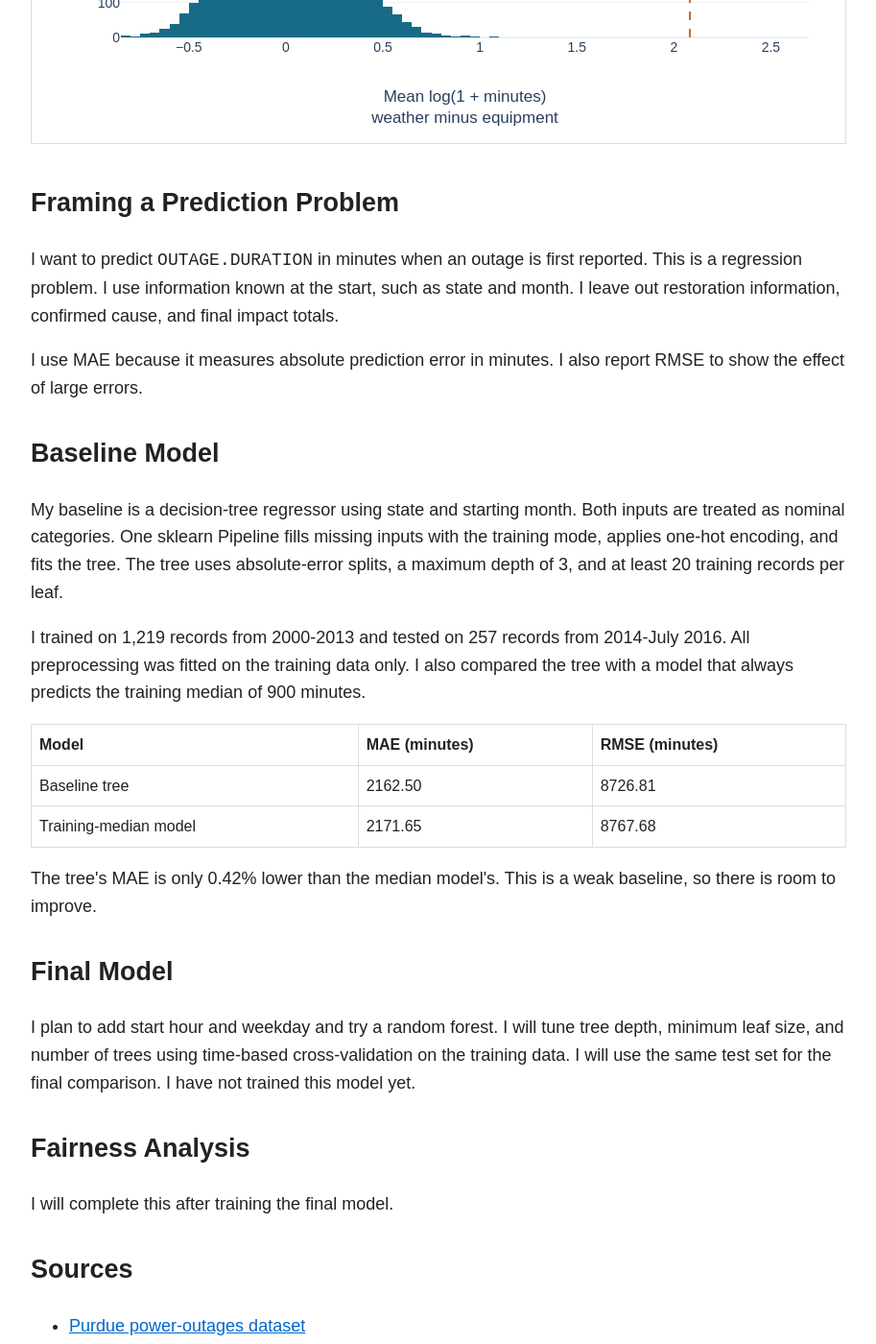
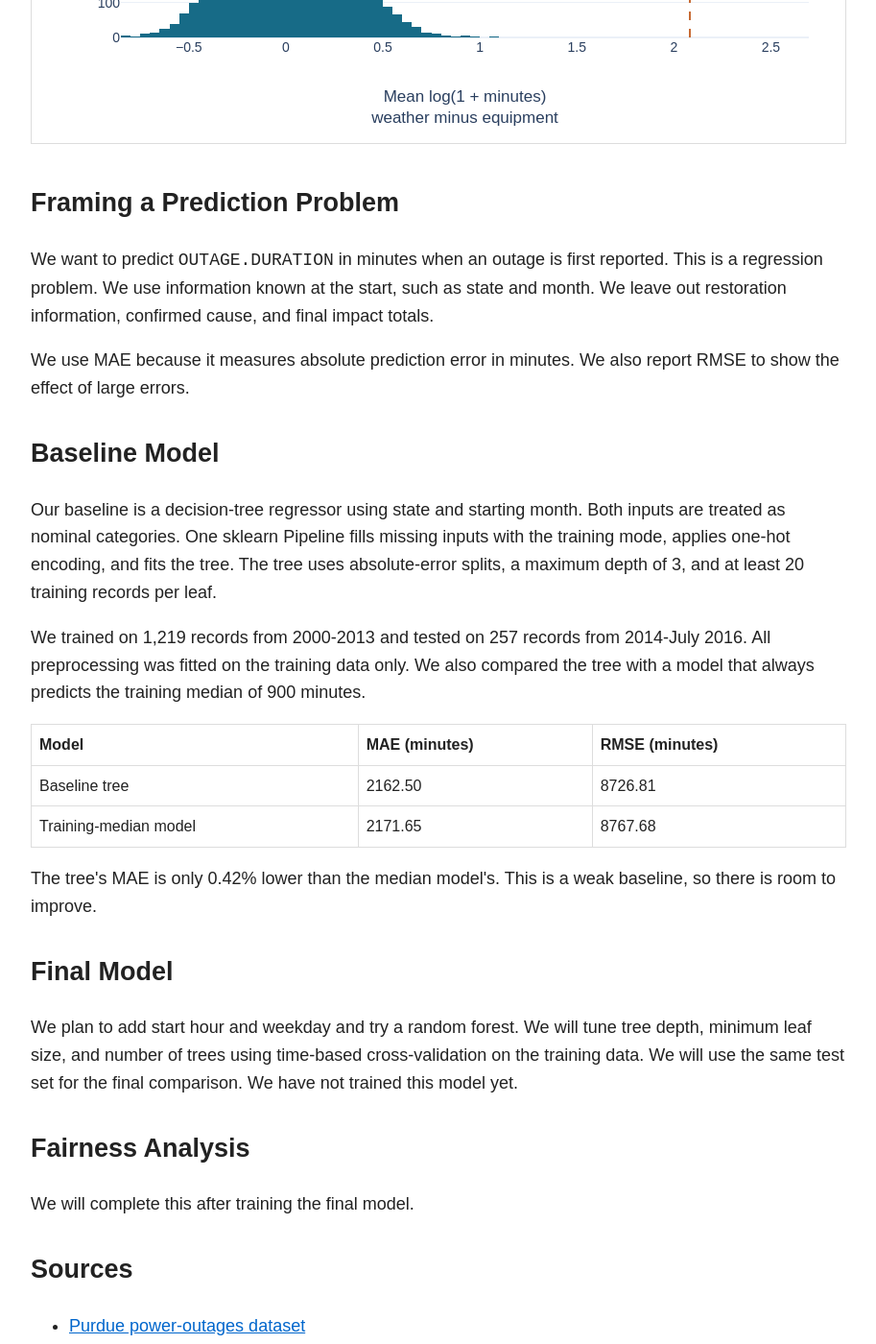
Before and after one commit to yifanliu0108/when-the-lights-stay-off, a Jekyll site: the page built from index.html, in a window 1280 px wide and 1400 px high, scrolled down 3744 px. Shown: the whole window at 96% size, without its empty margins (183-1096 px from the left). Built offline with Jekyll 4.4.1, drawn with Linux system fonts in a browser that asks for light colours; nearby versions of some CDN libraries; library files that are not in the unit come from our copies; some of the changed text lies outside the part shown.

Commit message:
Add Alva Huang and use group wording throughout the report

```diff
--- a/_config.yml
+++ b/_config.yml
@@ -1,5 +1,5 @@
 title: "When the Lights Stay Off"
-description: "Severe weather and the duration of major U.S. power outages — Emily Liu"
+description: "Severe weather and the duration of major U.S. power outages — Emily Liu and Alva Huang"
 url: "https://yifanliu0108.github.io"
 baseurl: "/when-the-lights-stay-off"
 markdown: kramdown
--- a/_layouts/default.html
+++ b/_layouts/default.html
@@ -3,7 +3,7 @@
 <head>
   <meta charset="utf-8">
   <meta name="viewport" content="width=device-width, initial-scale=1">
-  <title>{{ site.title }} - Emily Liu</title>
+  <title>{{ site.title }} - Emily Liu and Alva Huang</title>
   <link rel="stylesheet" href="assets/report.css">
 </head>
 <body>
--- a/index.html
+++ b/index.html
@@ -2,16 +2,16 @@
 layout: default
 ---
 <h1>When the Lights Stay Off</h1>
-<p>Emily Liu<br>DSC 80 - Project 4, Checkpoint 2</p>
+<p>Emily Liu and Alva Huang<br>DSC 80 - Project 4, Checkpoint 2</p>
 
 <h2>Introduction</h2>
-<p>My question is: do severe-weather outages tend to last longer than equipment-failure outages?</p>
-<p>I am using the Purdue power-outages dataset. It has 1,534 major U.S. outage records from January 2000 to July 2016. Long outages can affect people's daily lives, so I wanted to look at how duration differs by cause.</p>
-<p>The main columns are <code>CAUSE.CATEGORY</code> (reported cause) and <code>OUTAGE.DURATION</code> (duration in minutes). I also use <code>U.S._STATE</code> and <code>MONTH</code> to predict duration.</p>
+<p>Our question is: do severe-weather outages tend to last longer than equipment-failure outages?</p>
+<p>We are using the Purdue power-outages dataset. It has 1,534 major U.S. outage records from January 2000 to July 2016. Long outages can affect people's daily lives, so we wanted to look at how duration differs by cause.</p>
+<p>The main columns are <code>CAUSE.CATEGORY</code> (reported cause) and <code>OUTAGE.DURATION</code> (duration in minutes). We also use <code>U.S._STATE</code> and <code>MONTH</code> to predict duration.</p>
 
 <h2>Data Cleaning and Exploratory Data Analysis</h2>
-<p>I skipped the description and units rows in the Excel file and removed an empty column. I combined the date and time columns into start and restoration timestamps. I kept zero durations and left missing values as missing.</p>
-<p>There are 58 missing durations. I exclude these records when duration is needed. In 31 records, the reported duration differs from the timestamp interval by more than one minute. I kept the reported duration instead of replacing it.</p>
+<p>We skipped the description and units rows in the Excel file and removed an empty column. We combined the date and time columns into start and restoration timestamps. We kept zero durations and left missing values as missing.</p>
+<p>There are 58 missing durations. We exclude these records when duration is needed. In 31 records, the reported duration differs from the timestamp interval by more than one minute. We kept the reported duration instead of replacing it.</p>
 <p>Here are the first five cleaned records:</p>
 <div class="table-container">
   <table>
@@ -24,7 +24,7 @@ layout: default
   </table>
 </div>
 
-<p>The median duration is about 11.7 hours, while the mean is about 43.8 hours. Some outages last much longer than most others. I used log(1 + duration) to show this range while keeping zeros.</p>
+<p>The median duration is about 11.7 hours, while the mean is about 43.8 hours. Some outages last much longer than most others. We used log(1 + duration) to show this range while keeping zeros.</p>
 <iframe src="assets/duration_distribution.html" title="Distribution of outage durations" loading="lazy"></iframe>
 
 <p>The median is 41.0 hours for severe weather and about 3.7 hours for equipment failure. There are 744 weather records and 55 equipment-failure records with observed durations.</p>
@@ -45,22 +45,22 @@ layout: default
 </div>
 
 <h2>Assessment of Missingness</h2>
-<p>I have not completed the missingness tests yet. These will be part of the final project.</p>
+<p>We have not completed the missingness tests yet. These will be part of the final project.</p>
 
 <h2>Hypothesis Testing</h2>
 <p><strong>Null hypothesis:</strong> Duration has the same distribution for severe-weather and equipment-failure outages.</p>
 <p><strong>Alternative hypothesis:</strong> Severe-weather outages have a larger mean log(1 + duration in minutes).</p>
-<p>My statistic is the weather-group mean log(1 + duration) minus the equipment-failure-group mean. I used a one-sided permutation test with 10,000 shuffles and a significance level of 0.05. Missing durations were excluded, and zeros were kept.</p>
-<p>The observed statistic was 2.082619. None of the shuffled statistics was as large, giving a corrected p-value of 1/10001, or about 0.000100. I reject the null under the test's assumptions. This supports an association with higher mean log-transformed duration for weather outages, but it does not show causation. Differences in location, year, or reporting could also matter.</p>
+<p>Our statistic is the weather-group mean log(1 + duration) minus the equipment-failure-group mean. We used a one-sided permutation test with 10,000 shuffles and a significance level of 0.05. Missing durations were excluded, and zeros were kept.</p>
+<p>The observed statistic was 2.082619. None of the shuffled statistics was as large, giving a corrected p-value of 1/10001, or about 0.000100. We reject the null under the test's assumptions. This supports an association with higher mean log-transformed duration for weather outages, but it does not show causation. Differences in location, year, or reporting could also matter.</p>
 <iframe src="assets/hypothesis_permutation.html" title="Permutation test results" loading="lazy"></iframe>
 
 <h2>Framing a Prediction Problem</h2>
-<p>I want to predict <code>OUTAGE.DURATION</code> in minutes when an outage is first reported. This is a regression problem. I use information known at the start, such as state and month. I leave out restoration information, confirmed cause, and final impact totals.</p>
-<p>I use MAE because it measures absolute prediction error in minutes. I also report RMSE to show the effect of large errors.</p>
+<p>We want to predict <code>OUTAGE.DURATION</code> in minutes when an outage is first reported. This is a regression problem. We use information known at the start, such as state and month. We leave out restoration information, confirmed cause, and final impact totals.</p>
+<p>We use MAE because it measures absolute prediction error in minutes. We also report RMSE to show the effect of large errors.</p>
 
 <h2>Baseline Model</h2>
-<p>My baseline is a decision-tree regressor using state and starting month. Both inputs are treated as nominal categories. One sklearn Pipeline fills missing inputs with the training mode, applies one-hot encoding, and fits the tree. The tree uses absolute-error splits, a maximum depth of 3, and at least 20 training records per leaf.</p>
-<p>I trained on 1,219 records from 2000-2013 and tested on 257 records from 2014-July 2016. All preprocessing was fitted on the training data only. I also compared the tree with a model that always predicts the training median of 900 minutes.</p>
+<p>Our baseline is a decision-tree regressor using state and starting month. Both inputs are treated as nominal categories. One sklearn Pipeline fills missing inputs with the training mode, applies one-hot encoding, and fits the tree. The tree uses absolute-error splits, a maximum depth of 3, and at least 20 training records per leaf.</p>
+<p>We trained on 1,219 records from 2000-2013 and tested on 257 records from 2014-July 2016. All preprocessing was fitted on the training data only. We also compared the tree with a model that always predicts the training median of 900 minutes.</p>
 <div class="table-container">
   <table>
     <tr><th>Model</th><th>MAE (minutes)</th><th>RMSE (minutes)</th></tr>
@@ -71,10 +71,10 @@ layout: default
 <p>The tree's MAE is only 0.42% lower than the median model's. This is a weak baseline, so there is room to improve.</p>
 
 <h2>Final Model</h2>
-<p>I plan to add start hour and weekday and try a random forest. I will tune tree depth, minimum leaf size, and number of trees using time-based cross-validation on the training data. I will use the same test set for the final comparison. I have not trained this model yet.</p>
+<p>We plan to add start hour and weekday and try a random forest. We will tune tree depth, minimum leaf size, and number of trees using time-based cross-validation on the training data. We will use the same test set for the final comparison. We have not trained this model yet.</p>
 
 <h2>Fairness Analysis</h2>
-<p>I will complete this after training the final model.</p>
+<p>We will complete this after training the final model.</p>
 
 <h2>Sources</h2>
 <ul>
```
Also changed, not shown: README.md.
